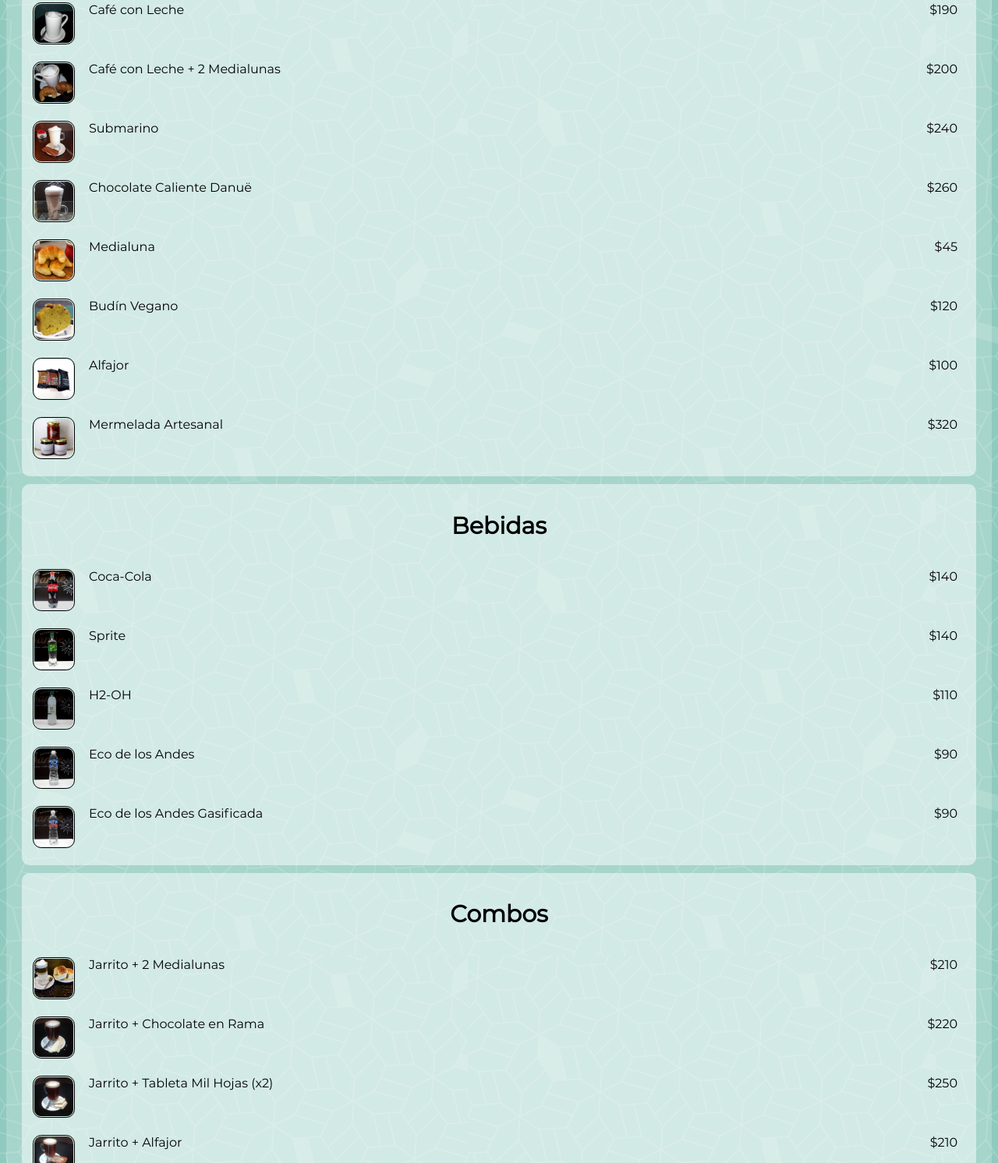
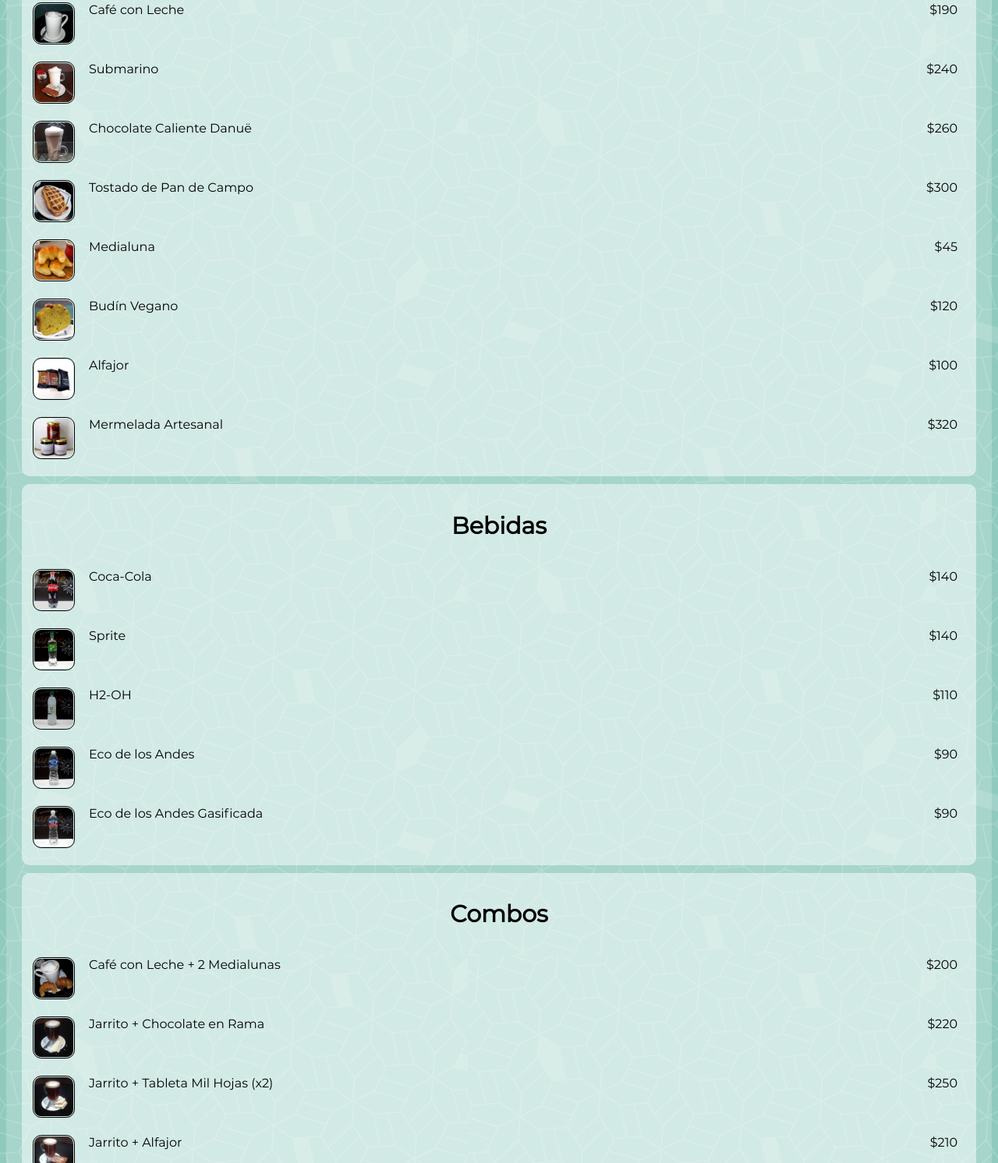
Before and after one commit to tralph3/Carta-de-Precios, a plain HTML site: page index.html in a window 1280 px wide. Shown: the part 574-2066 px from the top of the page at 78% size. Drawn offline with Linux system fonts and the light colour scheme.

Commit message:
Added tostado

```diff
--- a/index.html
+++ b/index.html
@@ -68,11 +68,6 @@
                             <td class="price">$190</td>
                         </tr>
                         <tr>
-                            <td class="imagetd"><img class="image" src="img/cafe_leche_medialunas.png"></img></td>
-                            <td class="name">Café con Leche + 2 Medialunas</td>
-                            <td class="price">$200</td>
-                        </tr>
-                        <tr>
                             <td class="imagetd"><img class="image" src="img/submarino.jpg"></img></td>
                             <td class="name">Submarino</td>
                             <td class="price">$240</td>
@@ -81,6 +76,11 @@
                             <td class="imagetd"><img class="image" src="img/choco_caliente_danue.png"></img></td>
                             <td class="name">Chocolate Caliente Danuë</td>
                             <td class="price">$260</td>
+                        </tr>
+                        <tr>
+                            <td class="imagetd"><img class="image" src="img/tostado_campo.png"></img></td>
+                            <td class="name">Tostado de Pan de Campo</td>
+                            <td class="price">$300</td>
                         </tr>
                         <tr>
                             <td class="imagetd"><img class="image" src="img/medialunas.jpg"></img></td>
@@ -138,9 +138,9 @@
                     <h2 class="subtitle">Combos</h2>
                     <table>
                         <tr>
-                            <td class="imagetd"><img class="image" src="img/jarrito_medialunas.jpg"></img></td>
-                            <td class="name">Jarrito + 2 Medialunas</td>
-                            <td class="price">$210</td>
+                            <td class="imagetd"><img class="image" src="img/cafe_leche_medialunas.png"></img></td>
+                            <td class="name">Café con Leche + 2 Medialunas</td>
+                            <td class="price">$200</td>
                         </tr>
                         <tr>
                             <td class="imagetd"><img class="image" src="img/jarrito_rama.jpg"></img></td>
```
Also changed, not shown: img/tostado_campo.png (added).
